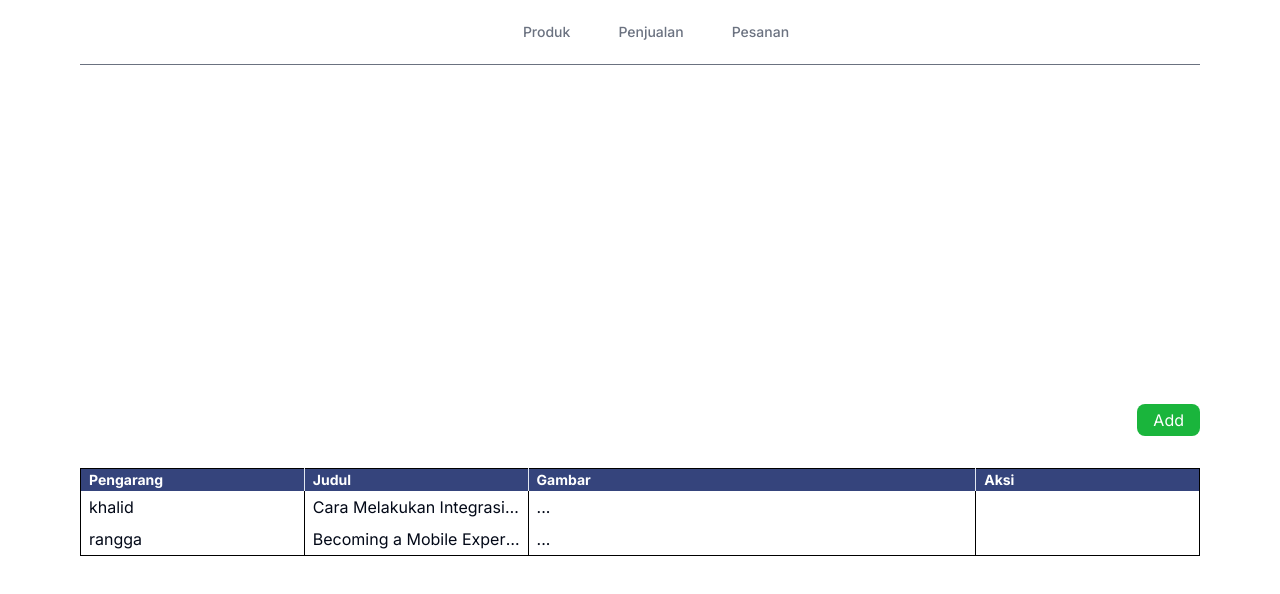
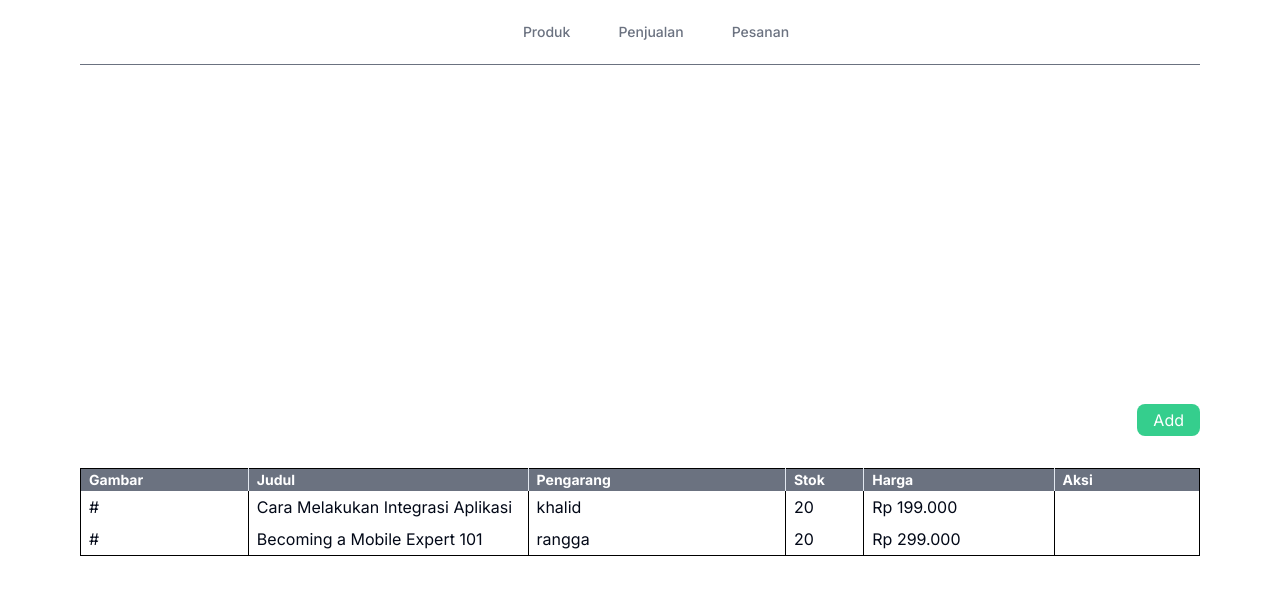
Before and after one commit to Integrasi-Aplikasi-Informasi/fe-toko-buku, a Next.js app: page /seller/produk in a window 1280 px wide. Shown: the top 594 px of the page. Built offline with nearby package versions, Linux system fonts and the light colour scheme.

Commit message:
Update seller dashboard

```diff
--- a/src/components/Seller/SellerProductDashboard.tsx
+++ b/src/components/Seller/SellerProductDashboard.tsx
@@ -1,6 +1,7 @@
 "use client"
 
 import { useEffect, useState } from "react";
+import { formatPrice } from "@/lib/utils";
 
 const SellerProductDashboard = () => {
 
@@ -10,19 +11,25 @@ const SellerProductDashboard = () => {
             pengarang: 'khalid',
             judul: 'Cara Melakukan Integrasi Aplikasi',
             detail: '...',
+            imgUrl: '#',
+            harga: 199000,
+            stok: '20',
         },
         {
             _id: 1,
             pengarang: 'rangga',
             judul: 'Becoming a Mobile Expert 101',
             detail: '...',
+            imgUrl: '#',
+            harga: 299000,
+            stok: '20',
         }
     ])
     return (
     <div className="font-inter">
       <div className="my-8 flex w-full justify-end">
         <a href="/sell/create">
-          <p className="w-fit py-1 px-4  bg-[#1AB53C] text-white cursor-pointer rounded-lg hover:bg-green-400 transition duration-150">
+          <p className="w-fit py-1 px-4  bg-[#35CE8D] text-white cursor-pointer rounded-lg hover:bg-green-400 transition duration-150">
             Add
           </p>
         </a>
@@ -34,27 +41,35 @@ const SellerProductDashboard = () => {
       )} */}
       {/* {ownedBook.length > 0 && ( */}
         <table className="table-fixed border-[1px] border-black w-full">
-          <thead className="bg-[#35447C]  ">
+          <thead className="bg-gray-500"> {/*bg-[#35447C]*/ }
             <tr className="text-white text-left  text-sm font-light">
-              <th className="px-2">Pengarang</th>
-              <th className="border-x-[1px] px-2 border-cream w-[20%]">
+              <th className="px-2 w-[15%]">Gambar</th>
+              <th className="border-x-[1px] px-2 overflow-hidden w-[25%]">
                 Judul
               </th>
-              <th className="border-x-[1px] px-2 border-cream overflow-hidden w-[40%]">
-                Gambar
+              <th className="border-x-[1px] px-2 overflow-hidden w-[23%]">
+                Pengarang
               </th>
-              <th className="w-[20%] px-2">Aksi</th>
+              <th className="w-[7%] px-2 border-x-[1px]">Stok</th>
+              <th className="w-[17%] px-2 border-x-[1px]">Harga</th>
+              <th className="w-[13%] px-2">Aksi</th>
             </tr>
           </thead>
           <tbody className="bg-cream">
             {books.map((list) => (
               <tr key={list._id}>
-                <td className="px-2 h-8">{list.pengarang}</td>
-                <td className="px-2 border-x-[1px] border-black truncate . . . ">
+                <td className="px-2 h-8">{list.imgUrl}</td>
+                <td className="px-2 border-x-[1px] border-black truncate">
                   {list.judul}
                 </td>
-                <td className="px-2 border-x-[1px] border-black overflow-hidden truncate . . .">
-                  {list.detail}
+                <td className="px-2 border-x-[1px] border-black overflow-hidden truncate">
+                  {list.pengarang}
+                </td>
+                <td className="px-2 border-x-[1px] border-black overflow-hidden truncate">
+                  {list.stok}
+                </td>
+                <td className="px-2 border-x-[1px] border-black overflow-hidden truncate">
+                  {formatPrice(list.harga)}
                 </td>
                 <td className="px-2">
                   <div className="grid grid-cols-3 gap-2 text-center text-white text-sm">
--- a/src/lib/utils.ts
+++ b/src/lib/utils.ts
@@ -4,3 +4,15 @@ import { twMerge } from "tailwind-merge"
 export function cn(...inputs: ClassValue[]) {
   return twMerge(clsx(inputs))
 }
+
+export function formatPrice(price : number | string) {
+  // Mengonversi harga ke dalam bentuk number jika dalam bentuk string
+  const numericPrice = typeof price === "string" ? parseFloat(price) : price;
+
+  // Menggunakan Intl.NumberFormat untuk memformat harga dalam Rupiah Indonesia
+  return new Intl.NumberFormat("id-ID", {
+    style: "currency",
+    currency: "IDR",
+    maximumFractionDigits: 0  // Tidak ada digit desimal untuk mata uang Rupiah
+  }).format(numericPrice);
+}
```
